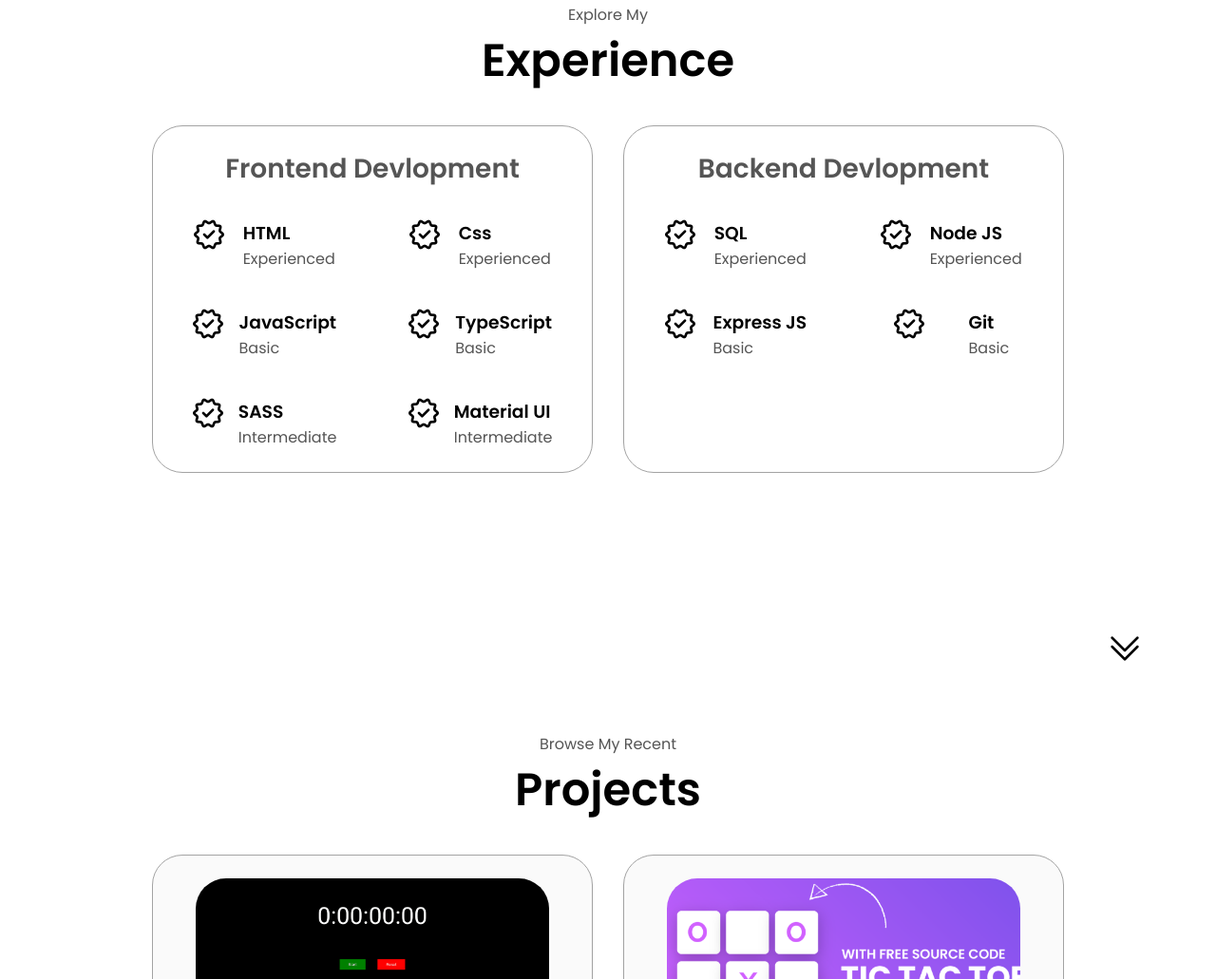
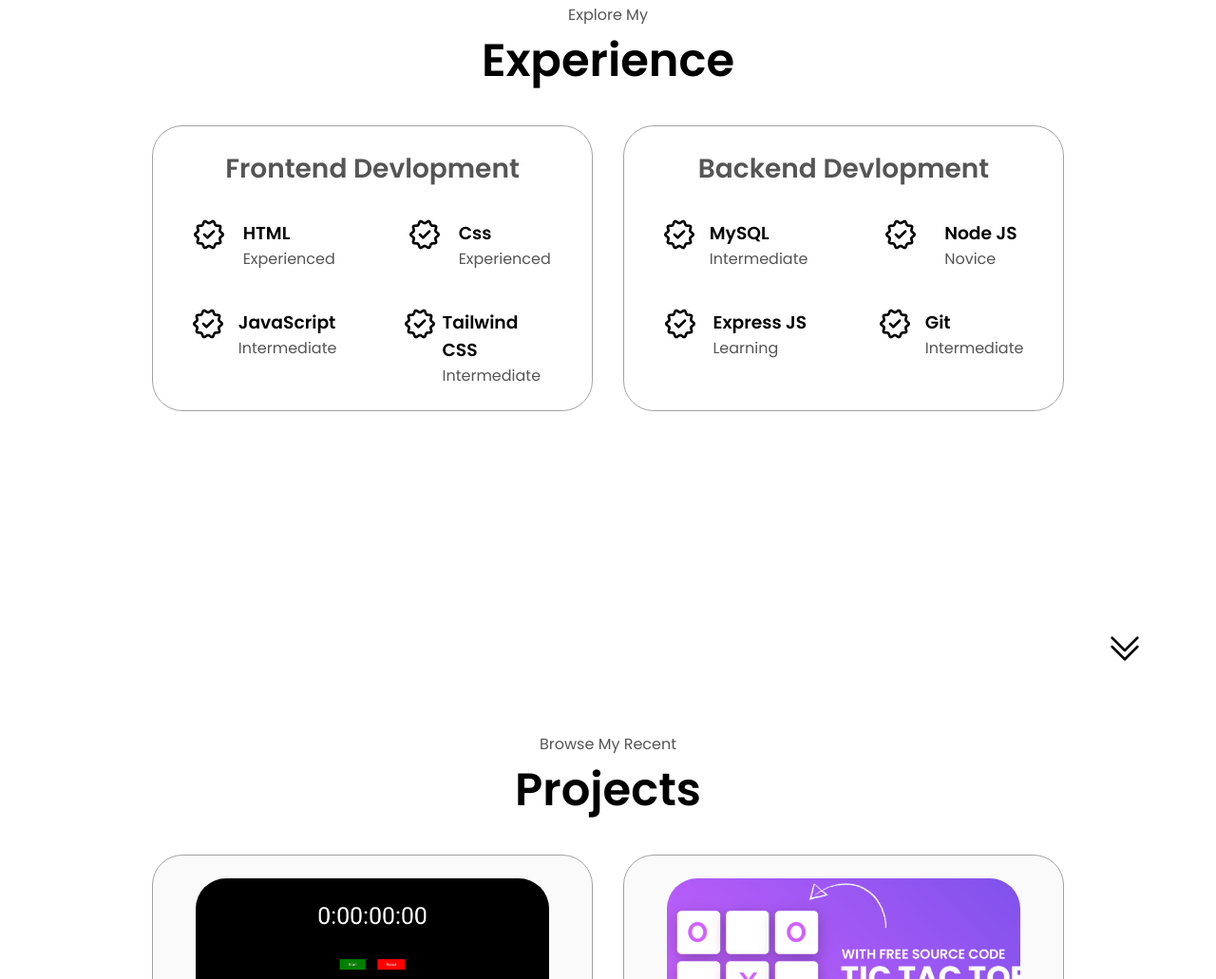
Before and after one commit to Pranav-Malwad/Personal-Portfolio-Website-, a plain HTML site: page index.html in a window 1280 px wide. Shown: the part 1693-2724 px from the top of the page at 95% size. Drawn offline with Linux system fonts and the light colour scheme.

Commit message:
Update index.html

```diff
--- a/index.html
+++ b/index.html
@@ -142,31 +142,14 @@
                             <img src="/images/tickmark-img.png" alt="verification icon" class="icon" />
                             <div>
                                 <h3>JavaScript</h3>
-                                <p>Basic</p>
+                                <p>Intermediate</p>
                             </div>
                         </article>
 
                         <article>
                             <img src="/images/tickmark-img.png" alt="verification icon" class="icon" />
                             <div>
-                                <h3>TypeScript</h3>
-                                <p>Basic</p>
-                            </div>
-                        </article>
-
-                        <article>
-                            <img src="/images/tickmark-img.png" alt="verification icon" class="icon" />
-                            <div>
-                                <h3>SASS</h3>
-                                <p>Intermediate</p>
-                            </div>
-                        </article>
-
-
-                        <article>
-                            <img src="/images/tickmark-img.png" alt="verification icon" class="icon" />
-                            <div>
-                                <h3>Material UI</h3>
+                                <h3>Tailwind CSS</h3>
                                 <p>Intermediate</p>
                             </div>
                         </article>
@@ -180,8 +163,8 @@
                         <article>
                             <img src="/images/tickmark-img.png" alt="verification icon" class="icon" />
                             <div>
-                                <h3>SQL</h3>
-                                <p>Experienced</p>
+                                <h3>MySQL</h3>
+                                <p>Intermediate</p>
                             </div>
                         </article>
 
@@ -189,7 +172,7 @@
                             <img src="/images/tickmark-img.png" alt="verification icon" class="icon" />
                             <div>
                                 <h3>Node JS</h3>
-                                <p>Experienced</p>
+                                <p>Novice</p>
                             </div>
                         </article>
 
@@ -197,7 +180,7 @@
                             <img src="/images/tickmark-img.png" alt="verification icon" class="icon" />
                             <div>
                                 <h3>Express JS</h3>
-                                <p>Basic</p>
+                                <p>Learning</p>
                             </div>
                         </article>
 
@@ -205,7 +188,7 @@
                             <img src="/images/tickmark-img.png" alt="verification icon" class="icon" />
                             <div>
                                 <h3>Git</h3>
-                                <p>Basic</p>
+                                <p>Intermediate</p>
                             </div>
                         </article>
                     </div>
```
